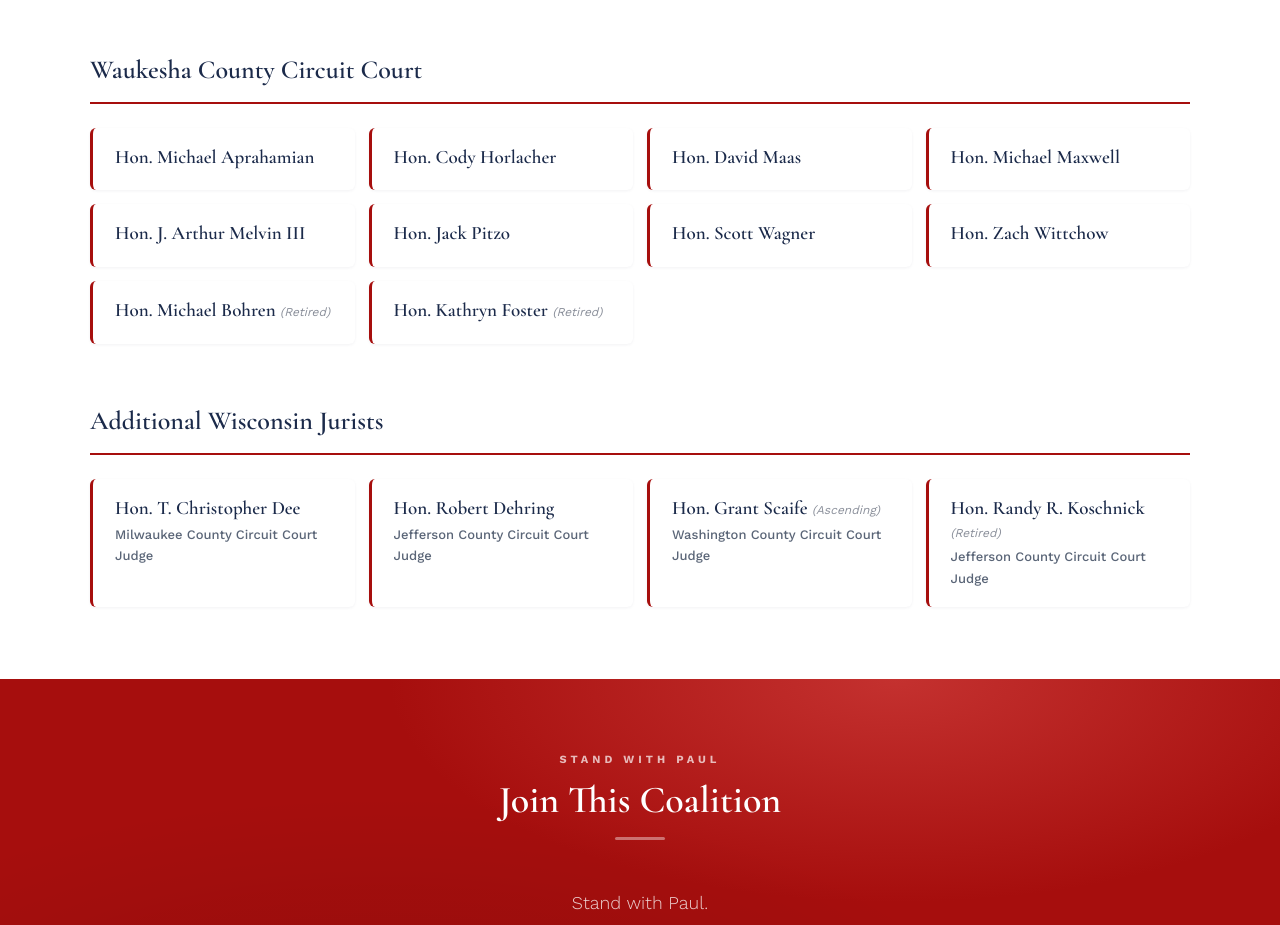
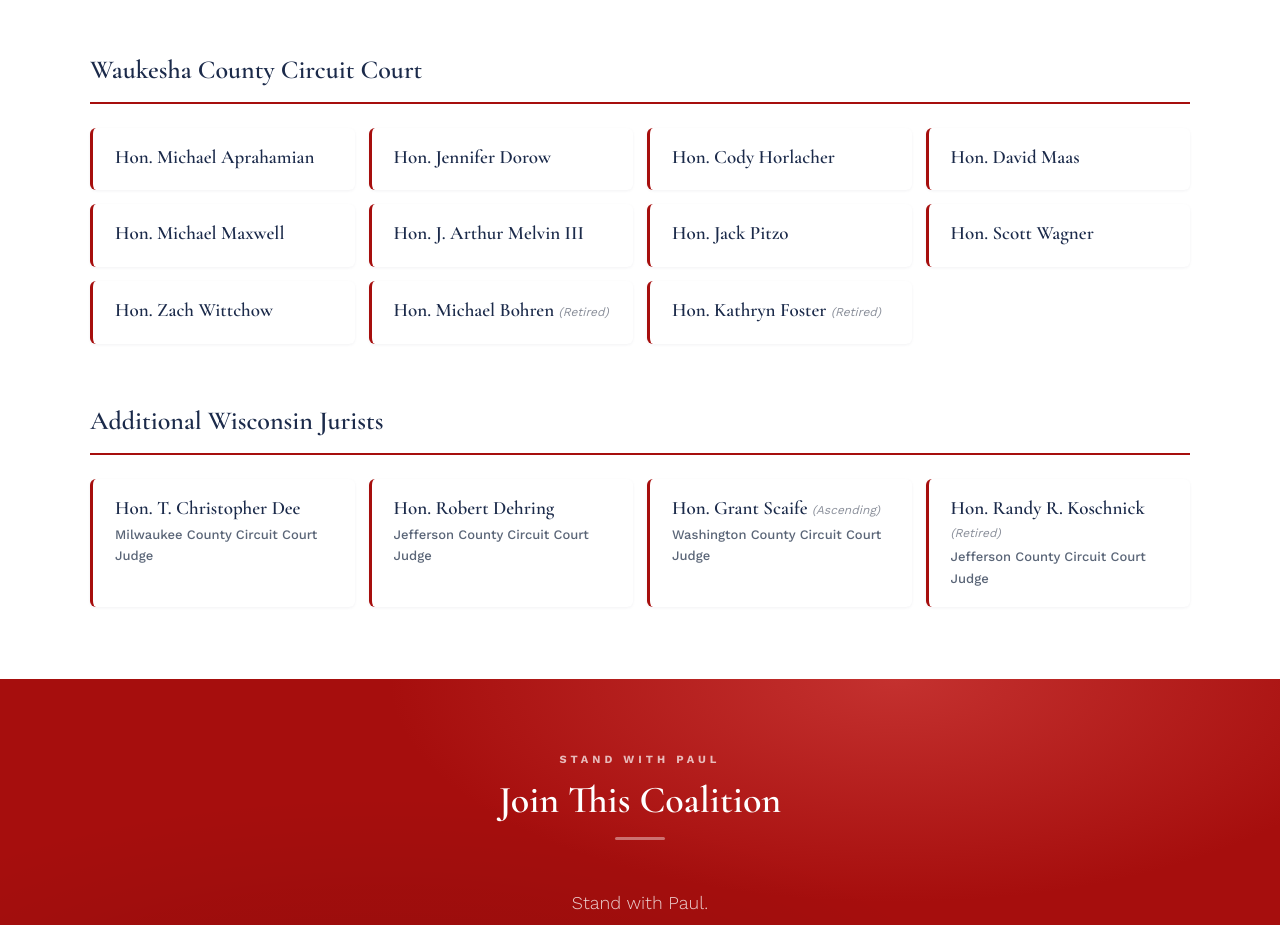
Before and after one commit to dedinskyforjudge/website, a plain HTML site: page endorsements.html in a window 1280 px wide. Shown: the part 2180-3105 px from the top of the page. Drawn offline with nearby package versions, Linux system fonts and the light colour scheme.

Commit message:
update endorsements

```diff
--- a/endorsements.html
+++ b/endorsements.html
@@ -121,6 +121,9 @@
             <div class="endorser-name">Hon. Michael Aprahamian</div>
           </div>
           <div class="endorser">
+            <div class="endorser-name">Hon. Jennifer Dorow</div>
+          </div>
+          <div class="endorser">
             <div class="endorser-name">Hon. Cody Horlacher</div>
           </div>
           <div class="endorser">
```
